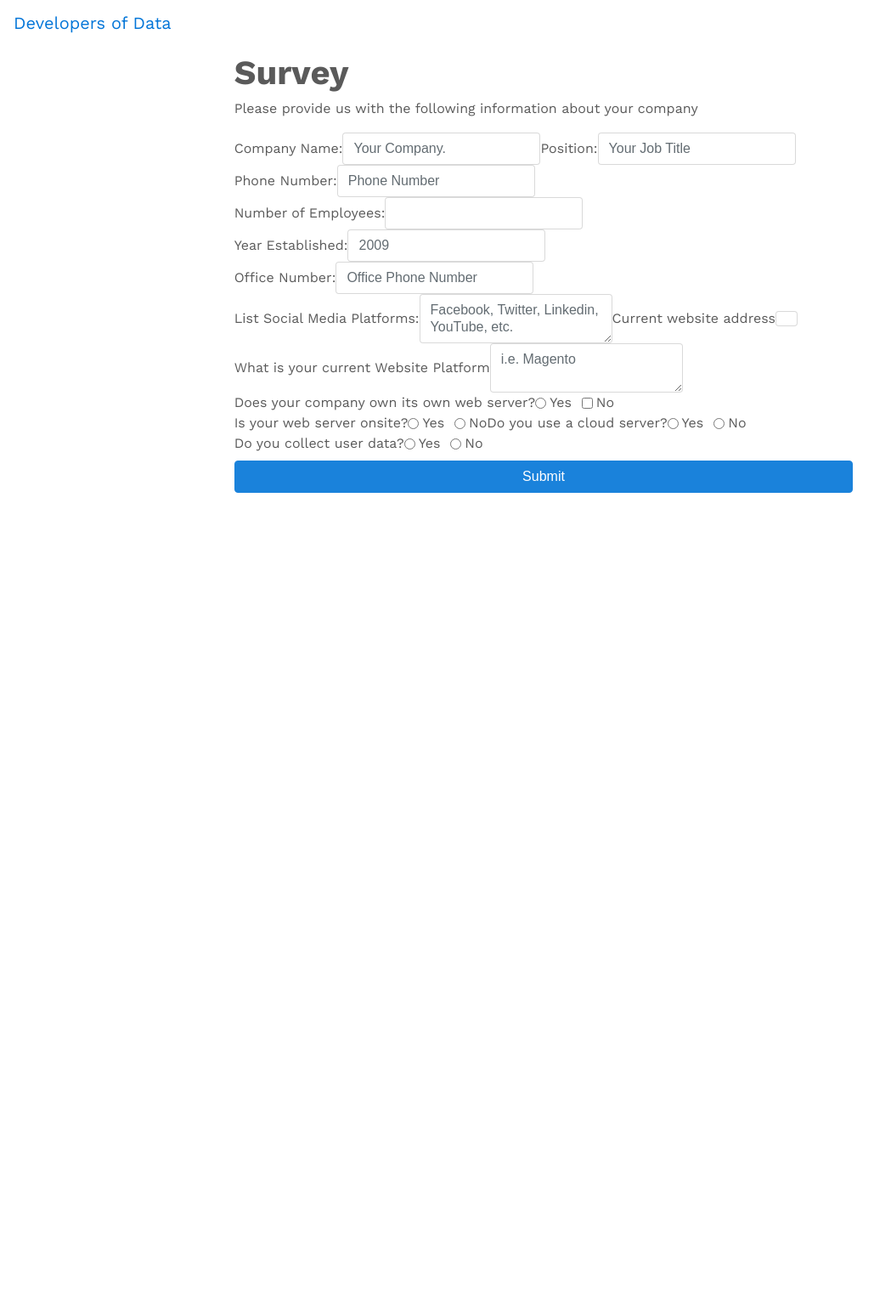
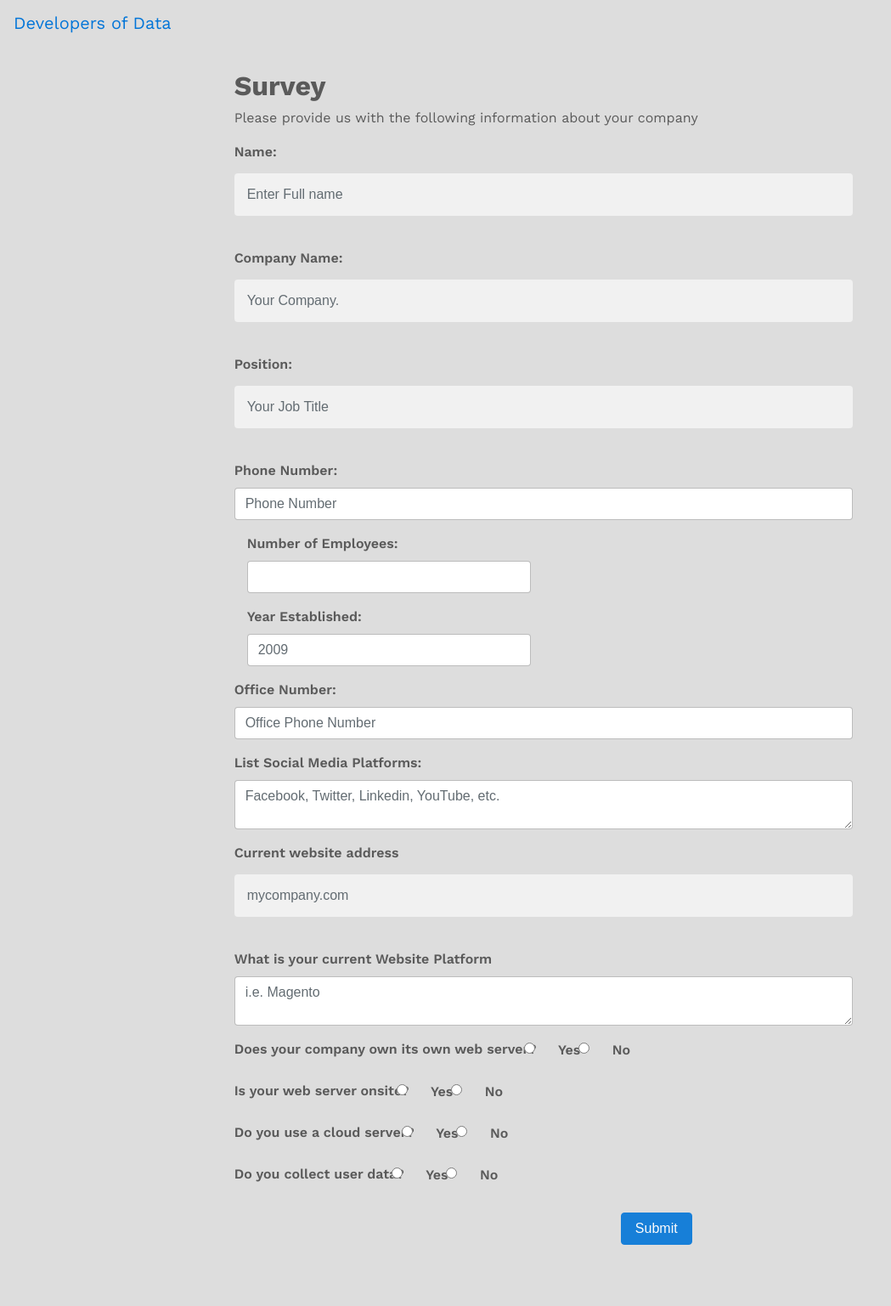
Before and after one commit to mrc1234/Project_2-dod, a Node server app: page /survey in a window 1280 px wide. Shown: the whole page at 85% size, without its empty margins (0-1049 px from the left). Before the commit the page ends 800 px from the top, so only its background shows below. Run offline with Node 20, Linux system fonts and the light colour scheme; some libraries are stand-ins or nearby versions.

Commit message:
index and survey.handlebars. started login modal. tweaked css

```diff
--- a/public/styles/styles.css
+++ b/public/styles/styles.css
@@ -2,11 +2,24 @@
   line-height: 2.5;
 }
 /*the following is the css for the sign up page*/
-body {font-family: Arial, Helvetica, sans-serif;}
+body {font-family: Arial, Helvetica, sans-serif;
+background-color: #ddd;
+}
 * {box-sizing: border-box}
 
-/* Full-width input fields */
-input[type=text], input[type=password] {
+p {font-weight:400;}
+
+h1 {font-weight:900;}
+
+h2, h3, h4, h5, h6 {font-weight:700;}
+
+label {
+    font-weight: 600;
+}
+
+
+/* Full-width input fields*/
+input[type=text], input[type=password], input[type=string] {
     width: 100%;
     padding: 15px;
     margin: 5px 0 22px 0;
@@ -20,10 +33,16 @@ input[type=text]:focus, input[type=password]:focus {
     outline: none;
 }
 
+.form-group.input {
+    padding:10px;
+
+}
+
 hr {
     border: 1px solid #f1f1f1;
     margin-bottom: 25px;
 }
+
 
 /* Set a style for all buttons */
 button {
@@ -33,7 +52,7 @@ button {
     margin: 8px 0;
     border: none;
     cursor: pointer;
-    width: 100%;
+
     opacity: 0.9;
 }
 
@@ -71,4 +90,6 @@ button:hover {
        width: 100%;
     }
 }
+
+
 /*end of the sign up page css*/
--- a/views/layouts/main.handlebars
+++ b/views/layouts/main.handlebars
@@ -15,7 +15,7 @@
   <!-- Custom styles for this template -->
     <link href="/styles/carousel.css" rel="stylesheet">
 
-    <link href="https://fonts.googleapis.com/css?family=Work+Sans:400,700,900" rel="stylesheet">
+    <link href="https://fonts.googleapis.com/css?family=Work+Sans:400,600,700,900" rel="stylesheet">
 </head>
 
 <body>
--- a/views/survey.handlebars
+++ b/views/survey.handlebars
@@ -17,29 +17,57 @@
           <a class="nav-link" href="signup">Sign Up</a>
         </li>
       </ul>
+      <!-- login form goes here -->
+      <button type="button" class="btn d-inline mr-sm-2" data-toggle="modal" data-target="#loginModal">
+        Login
+      </button>
+      <!--end login form -->
 
-      <!-- login form goes here -->
-      <form class="form-inline mt-2 mt-md-0">
-        <a href="signup" class="btn btn-outline-success my-2 my-sm-0">Login</a>
-      </form>
-      <!--end login form -->
     </div>
   </nav>
 </header>
 
 
-<div id="home">
-  <div class="container">
+
+<div class="container" style="margin-top:20px;">
+ <!-- login modal -->
+    <div class="modal fade" id="loginModal" tabindex="-1" role="dialog" aria-labelledby="exampleModalLabel" aria-hidden="true">
+      <div class="modal-dialog" role="document">
+        <div class="modal-content">
+          <div class="modal-header">
+            <h5 class="modal-title" id="exampleModalLabel">Login</h5>
+            <button type="button" class="close" data-dismiss="modal" aria-label="Close">
+              <span aria-hidden="true">&times;</span>
+            </button>
+          </div>
+          <div class="modal-body">
+            <form class="login form-inline mt-2 mt-md-0" action="POST">
+              <input class="form-control mr-sm-2" type="email" id="email-input" placeholder="Email">
+              <input type="password" class="form-control mr-sm-2" id="password-input" placeholder="Password">
+              <button type="submit" class="btn btn-outline-success my-2 my-sm-0" data-toggle="modal" data-target="#popUpWindow">Login</button>
+            </form>
+          </div>
+        </div>
+      </div>
+    </div>
+    <!-- end login modal -->
   <div class="row">
     <div class="col-8 offset-2">
+
       <!--Get rid of this message -->
-        <h1>Survey</h1>
 
+<h2>Survey</h2>
       <!--  -->
       <p>Please provide us with the following information about your company</p>
-        <form class="clearfix mb-4 form-inline" action="POST">
+
       <!--<div class="form-row">-->
-            <div class="form-group form-inline">
+       <div class="form-group">
+        <label for="name">Name: </label>
+        <input type="text" class="form-control" placeholder="Enter Full name" name="name" required="required" id="fullname">
+      </div>
+
+
+     <div class="form-group">
         <label for="company_name">Company Name: </label>
         <input type="string" id="company-name" class="form-control" aria-describedby="company-name" placeholder="Your Company.">
       </div>
@@ -56,16 +84,19 @@
       <!-- </div> -->
 
       <div class="form-row">
+        <div class="col-md-6">
           <div class="form-group">
             <label for="number_workers">Number of Employees: </label>
             <input type="integer" class="form-control" id="number-workers" aria-describedby="number-employees"
               placeholder=" "></textarea>
           </div>
-
+        </div>
+        <div class="col-md-6">
           <div class="form-group">
             <label for="year_established">Year Established: </label>
             <input type="integer" min="4" max="4" width="4" class="form-control" id="year-established" aria-describedby="year-established"
               placeholder="2009"></textarea>
+          </div>
         </div>
 
         <div class="form-group">
@@ -81,7 +112,7 @@
 
       <div class="form-group">
         <label for="website">Current website address</label>
-            <string class="form-control" id="website" aria-describedby="web-address" placeholder="mycompany.com"></textarea>
+        <input type="string" class="form-control" id="website" aria-describedby="web-address" placeholder="mycompany.com"></textarea>
       </div>
 
       <div class="form-group">
@@ -96,7 +127,7 @@
           <label class="form-check-label" for="own-server-1">Yes</label>
         </div>
         <div class="form-check form-check-inline">
-              <input class="form-check-input" type="checkbox" name="own_server" id="own-server-2" value="No">
+          <input class="form-check-input" type="radio" name="own_server" id="own-server-2" value="No">
           <label class="form-check-label" for="own-server-2">No</label>
         </div>
       </div>
@@ -140,10 +171,11 @@
         </div>
       </div>
 
-          <button id="submit" class="btn btn-primary float-right">Submit</button>
-        </form>
 
+      <div class="row">
+        <div class="col-6 offset-3"><button id="submit" class="btn btn-primary float-right">Submit</button></div>
       </div>
     </div>
   </div>
 </div>
+</form>
```
Also changed, not shown: public/js/temp2.js (added, +26 -0 lines), views/oldindex.handlebars (deleted, +0 -72 lines), views/services.handlebars (+30 -5 lines), views/signup.handlebars (+45 -19 lines), public/js/temp.js (added). Lines whose indentation alone changed are shown as unchanged.
